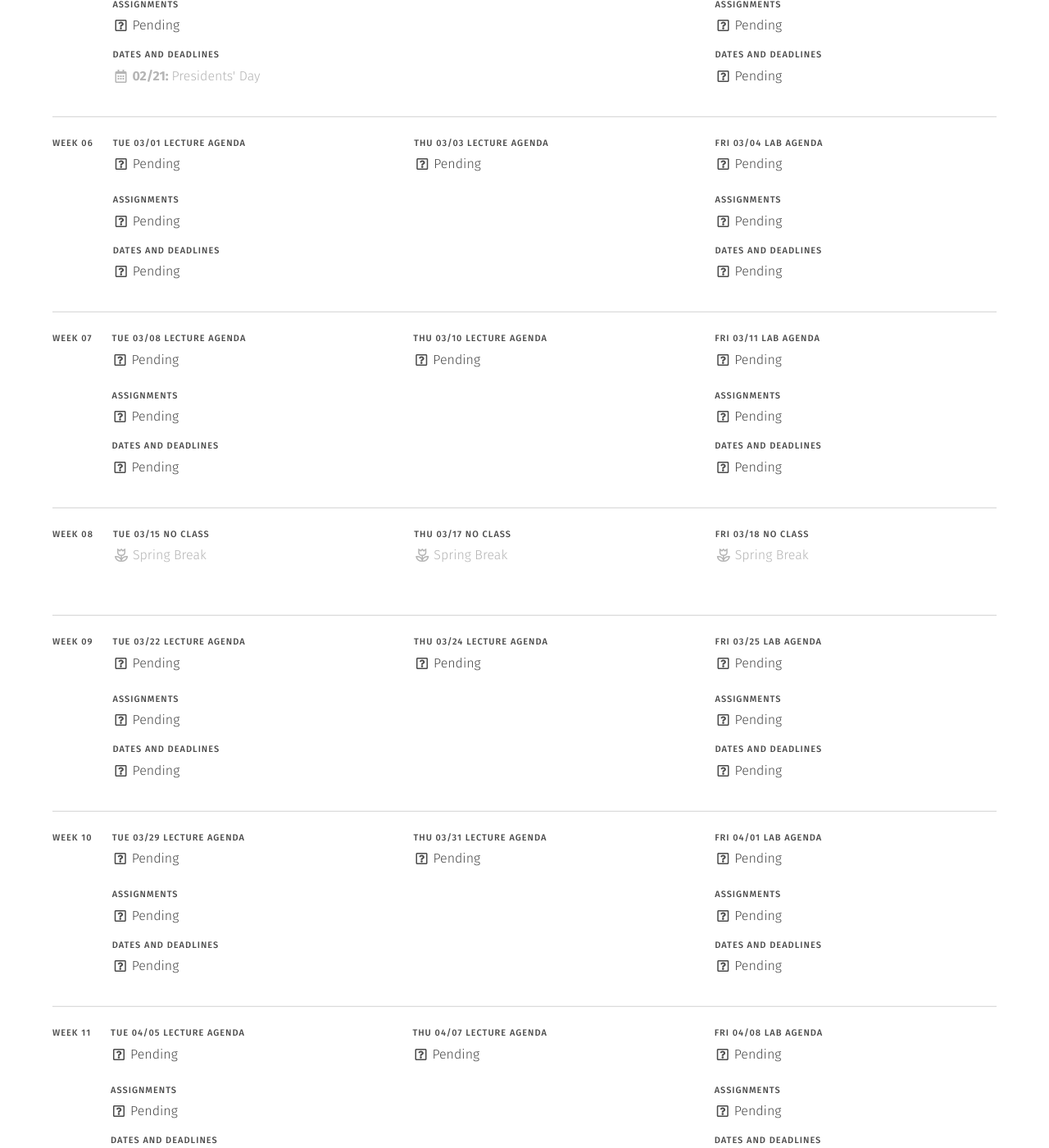
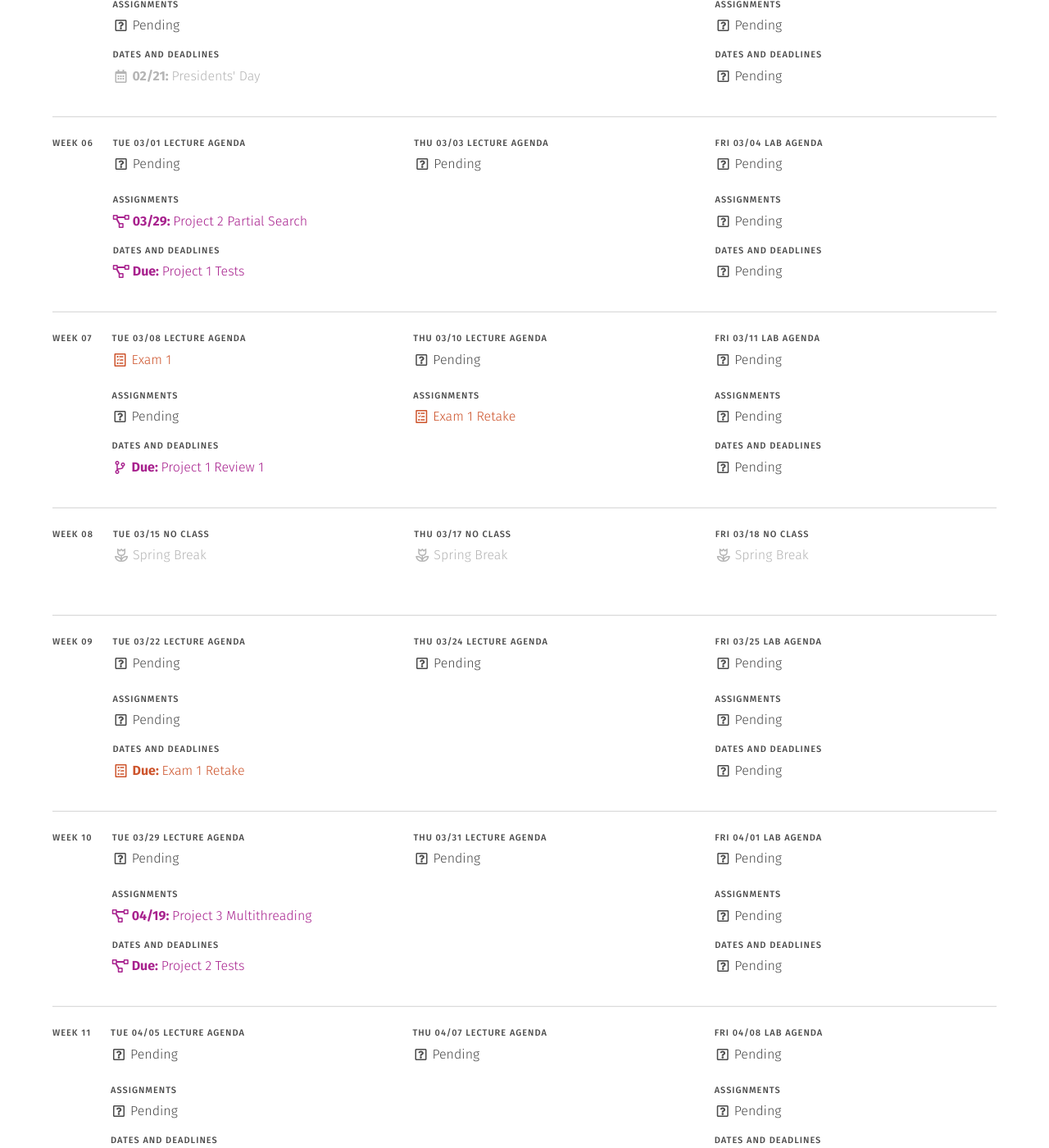
Before and after one commit to usf-cs272-spring2022/usf-cs272-spring2022.github.io, a Jekyll site: the page built from schedule.md, in a window 1280 px wide and 1400 px high, scrolled down 1474 px. Shown: the whole window at 82% size. Built offline with Jekyll 4.4.1, drawn with Linux system fonts in a browser that asks for light colours; some of the changed text lies outside the part shown.

Commit message:
Adding major course deadlines

```diff
--- a/_data/schedule.yml
+++ b/_data/schedule.yml
@@ -111,7 +111,9 @@ weeks:
 
           - <<: *assignments
             items:
-              - text: Pending
+              - file: 'projects'
+                name: 'project1t'
+                text: 'Project 1 Inverted Index'
 
           - <<: *deadlines
             items:
@@ -228,11 +230,14 @@ weeks:
 
           - <<: *assignments
             items:
-              - text: Pending
+              - file: 'projects'
+                name: 'project2t'
+                text: 'Project 2 Partial Search'
 
           - <<: *deadlines
             items:
-              - text: Pending
+              - file: 'projects'
+                name: 'project1t'
 
       - date: 2022-03-03
         sections:
@@ -260,7 +265,9 @@ weeks:
         sections:
           - <<: *lectures
             items:
-              - text: Pending
+              - text: 'Exam 1'
+                icon: 'exam'
+                type: ['has-text-danger']
 
           - <<: *assignments
             items:
@@ -268,13 +275,20 @@ weeks:
 
           - <<: *deadlines
             items:
-              - text: Pending
+              - file: 'projects'
+                name: 'project1r'
 
       - date: 2022-03-10
         sections:
           - <<: *lectures
             items:
               - text: Pending
+
+          - <<: *assignments
+            items:
+              - text: 'Exam 1 Retake'
+                icon: 'exam'
+                type: ['has-text-danger']
 
       - date: 2022-03-11
         sections:
@@ -330,7 +344,10 @@ weeks:
 
           - <<: *deadlines
             items:
-              - text: Pending
+              - text: 'Exam 1 Retake'
+                icon: 'exam'
+                type: ['has-text-danger']
+                date: 2022-03-22
 
       - date: 2022-03-24
         sections:
@@ -362,11 +379,14 @@ weeks:
 
           - <<: *assignments
             items:
-              - text: Pending
+              - file: 'projects'
+                name: 'project3t'
+                text: 'Project 3 Multithreading'
 
           - <<: *deadlines
             items:
-              - text: Pending
+              - file: 'projects'
+                name: 'project2t'
 
       - date: 2022-03-31
         sections:
@@ -402,7 +422,8 @@ weeks:
 
           - <<: *deadlines
             items:
-              - text: Pending
+              - file: 'projects'
+                name: 'project2r'
 
       - date: 2022-04-07
         sections:
@@ -422,7 +443,10 @@ weeks:
 
           - <<: *deadlines
             items:
-              - text: Pending
+              - text: 'Project Pass Requirement'
+                date: 2022-04-08
+                icon: 'project'
+                type: ['has-text-danger']
 
   - week: 12
     days:
@@ -469,8 +493,6 @@ weeks:
             items:
               - text: Pending
 
-
-
   - week: 13
     days:
       - date: 2022-04-19
@@ -481,11 +503,14 @@ weeks:
 
           - <<: *assignments
             items:
-              - text: Pending
+              - file: 'projects'
+                name: 'project4t'
+                text: 'Project 4 Search Engine'
 
           - <<: *deadlines
             items:
-              - text: Pending
+              - file: 'projects'
+                name: 'project3t'
 
       - date: 2022-04-21
         sections:
@@ -521,7 +546,8 @@ weeks:
 
           - <<: *deadlines
             items:
-              - text: Pending
+              - file: 'projects'
+                name: 'project3r'
 
       - date: 2022-04-28
         sections:
@@ -549,7 +575,9 @@ weeks:
         sections:
           - <<: *lectures
             items:
-              - text: Pending
+              - text: 'Exam 2'
+                icon: 'exam'
+                type: ['has-text-danger']
 
           - <<: *assignments
             items:
@@ -564,6 +592,12 @@ weeks:
           - <<: *lectures
             items:
               - text: Pending
+
+          - <<: *assignments
+            items:
+              - text: 'Exam 2 Retake'
+                icon: 'exam'
+                type: ['has-text-danger']
 
       - date: 2022-05-06
         sections:
@@ -593,7 +627,8 @@ weeks:
 
           - <<: *deadlines
             items:
-              - text: Pending
+              - file: 'projects'
+                name: 'project4t'
 
       - date: 2022-05-12
         sections:
@@ -603,11 +638,16 @@ weeks:
 
           - <<: *deadlines
             items:
+              - text: 'Exam 2 Retake'
+                icon: 'exam'
+                date: 2022-05-12
+                type: ['has-text-danger']
+
               - text: 'Classes End'
                 date: 2022-05-12
                 icon: 'date'
                 show: true
-                type: [*pending]
+                type: [*pending, 'bump']
 
       - date: 2022-05-13
         sections:
@@ -637,7 +677,8 @@ weeks:
           - label: 'Final Project Deadlines'
             dates: false
             items:
-              - text: Pending
+              - file: 'projects'
+                name: 'project4r'
 
       - date: ''
         sections: false
```
